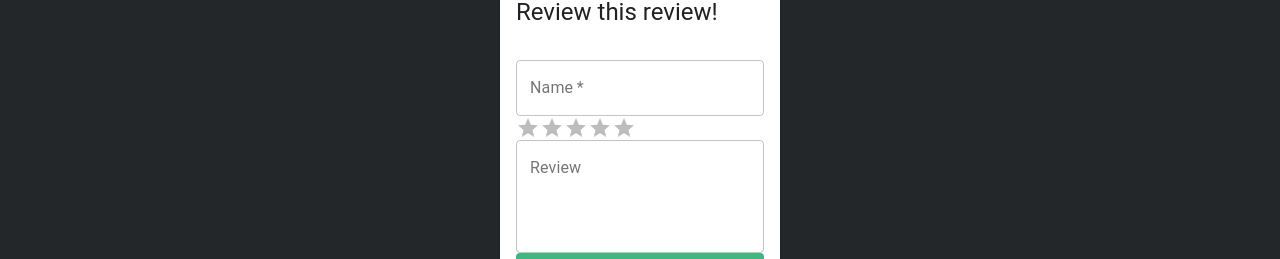
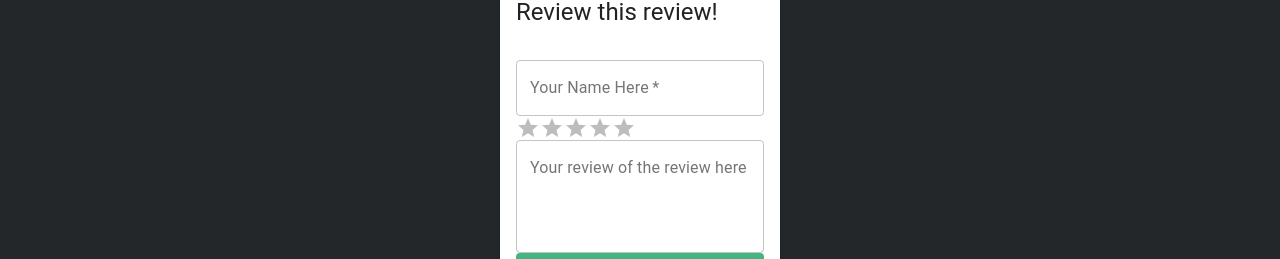
Before and after one commit to majefvi/ReviewReviewerPro, a React (Create React App) app in the folder client/: page / in a window 1280 px wide. Shown: the part 598-857 px from the top of the page. Built offline with nearby package versions, Linux system fonts and the light colour scheme; no server answers.

Commit message:
Reload originalReviewComponent upon submitting review

```diff
--- a/client/src/App.js
+++ b/client/src/App.js
@@ -81,6 +81,8 @@ class App extends Component {
       metaReview.metaReviewText = "";
       return { metaReview };
     });
+
+    this.getRandomOriginalReview("getrandomv2");
   };
 
   render() {
--- a/client/src/components/metaReviewForm.jsx
+++ b/client/src/components/metaReviewForm.jsx
@@ -11,7 +11,7 @@ class MetaReviewForm extends Component {
           <TextField
             name="metaReviewAuthor"
             id="reviewer-name"
-            label="Name"
+            label="Your Name Here"
             variant="outlined"
             required
             onChange={(event) => this.props.onMetaInputChange(event)}
@@ -27,7 +27,7 @@ class MetaReviewForm extends Component {
           <TextField
             name="metaReviewText"
             id="meta-review-description"
-            label="Review"
+            label="Your review of the review here"
             multiline
             rows={4}
             variant="outlined"
```
